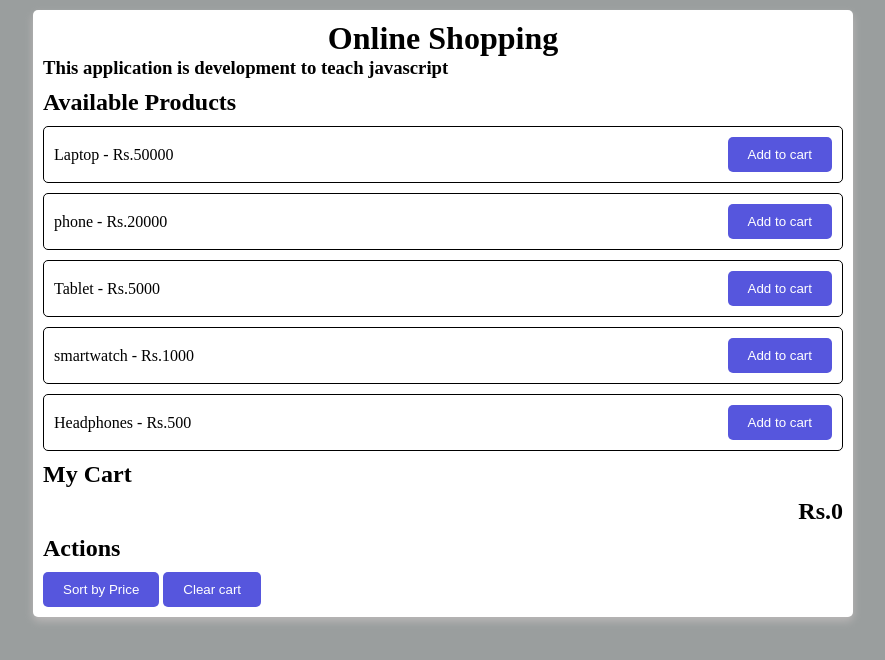
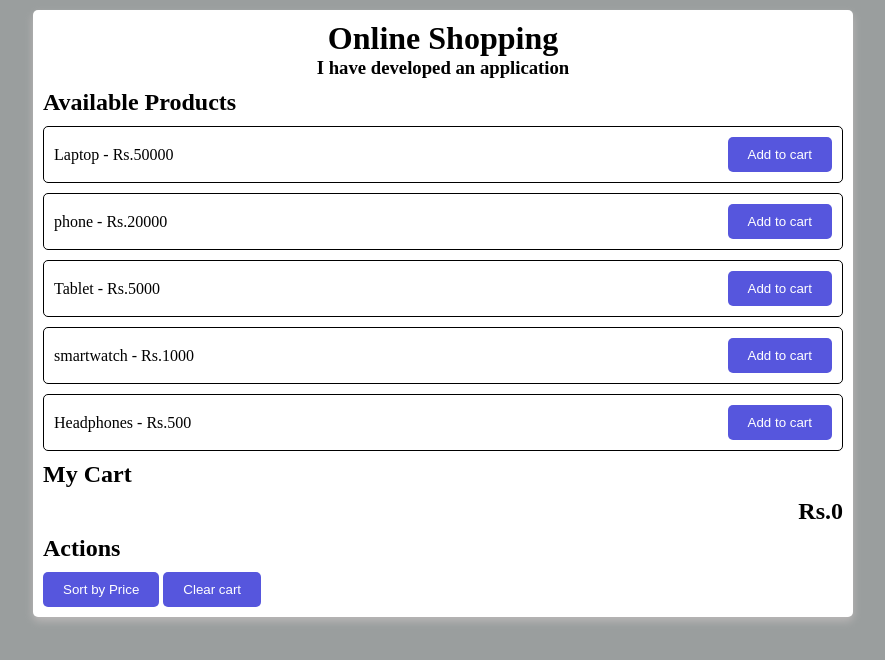
Before and after one commit to kvenkatesh2811/online-shopping-app, a plain HTML site: page index.html in a window 1280 px wide. Shown: the whole page, without its empty margins (197-1082 px from the left). Drawn offline with Linux system fonts and the light colour scheme.

Commit message:
centered subtitle

```diff
--- a/index.html
+++ b/index.html
@@ -59,12 +59,15 @@
       #totalPrice {
         text-align: right;
       }
+      h3 {
+        text-align: center;
+      }
     </style>
   </head>
   <body>
     <div class="online-shopping-container">
       <h1>Online Shopping</h1>
-      <h3>This application is development to teach javascript</h3>
+      <h3>I have developed an application</h3>
       <p id="feedback"></p>
       <h2>Available Products</h2>
       <div id="ProductsContainer">
```
